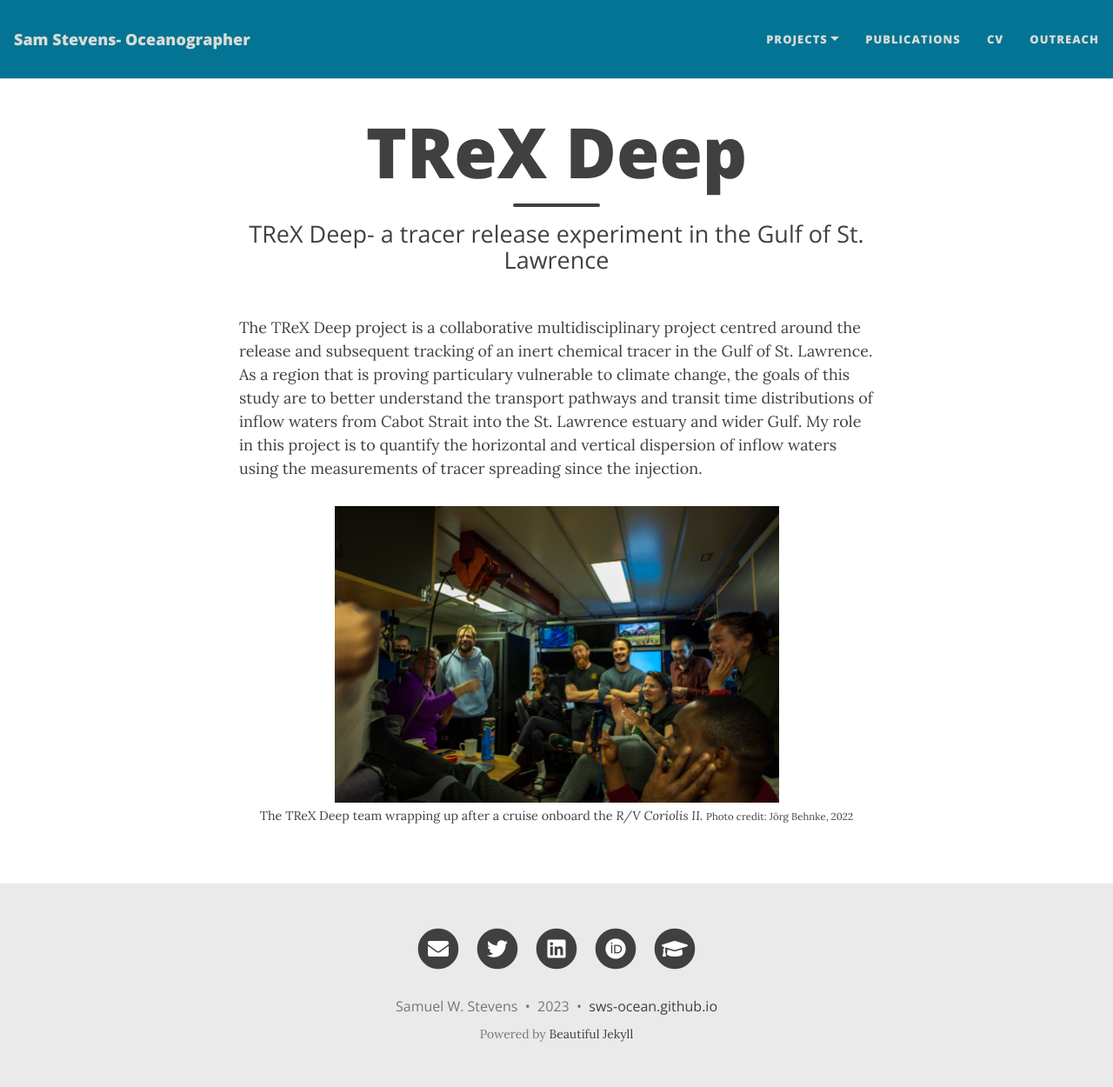
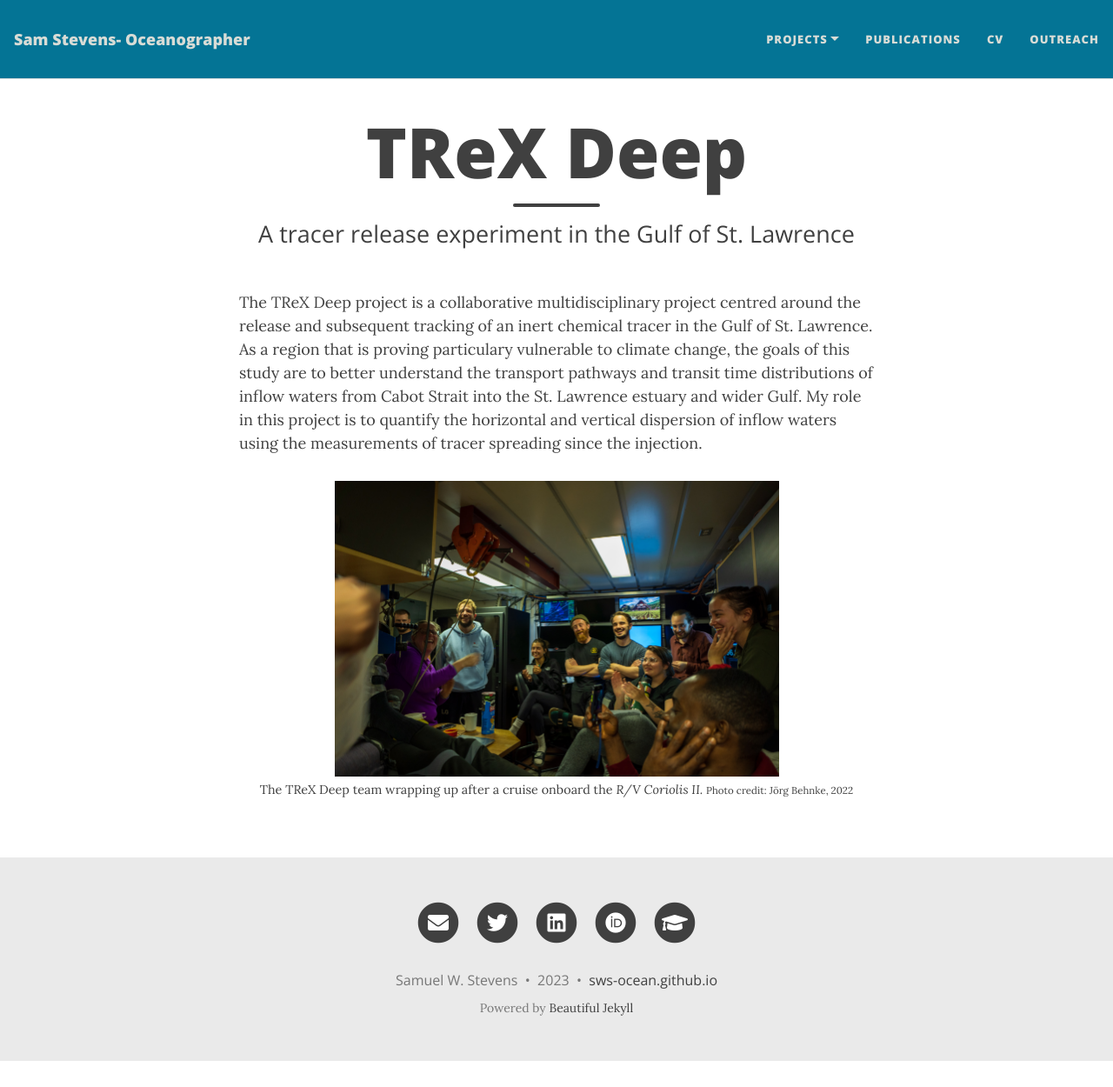
Before and after one commit to sws-ocean/sws-ocean.github.io, a Jekyll site: the page built from docs/trex.md, in a window 1280 px wide and 1250 px high. Shown: the whole window at 87% size. Built offline with Jekyll 4.4.1, drawn with Linux system fonts in a browser that asks for light colours; nearby versions of some CDN libraries.

Commit message:
more seo

```diff
--- a/docs/_config.yml
+++ b/docs/_config.yml
@@ -121,7 +121,7 @@
 navbar-var-length: false
 
 # The keywords to associate with your website, for SEO purposes
-#keywords: "my,list,of,keywords"
+keywords: "ocean,oceanography,oceanographer,Bermuda,Atlantic,Time,series,BATS,BIOS,science,UBC,British,Columbia,TReX,physical,university,research,climate,change"
 
 ######################################
 # --- Colours / background image --- #
--- a/docs/_includes/head.html
+++ b/docs/_includes/head.html
@@ -1,5 +1,6 @@
 <head>
-    {% seo %}
+
+{% seo %}
   <meta charset="utf-8">
   <meta name="viewport" content="width=device-width, initial-scale=1, shrink-to-fit=no">
 
--- a/docs/trex.md
+++ b/docs/trex.md
@@ -1,7 +1,7 @@
 ---
 layout: page
 title: TReX Deep
-subtitle: TReX Deep- a tracer release experiment in the Gulf of St. Lawrence
+subtitle: A tracer release experiment in the Gulf of St. Lawrence
 permalink: trex
 description: Sam Stevens Oceanographer- this page outlines my research in the Gulf of St. Lawrence as part of the TReX Deep tracer release project
 ---
```
